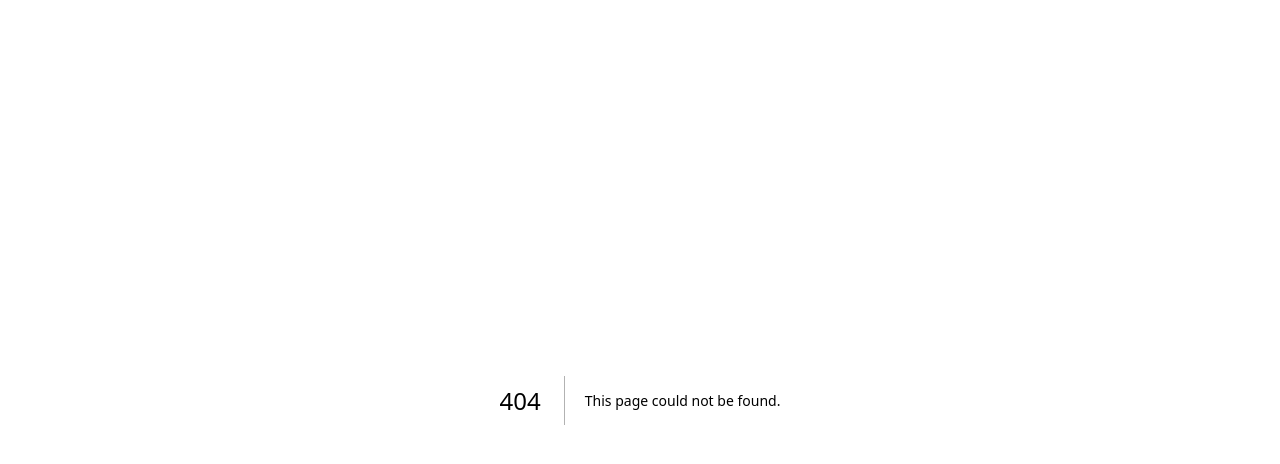
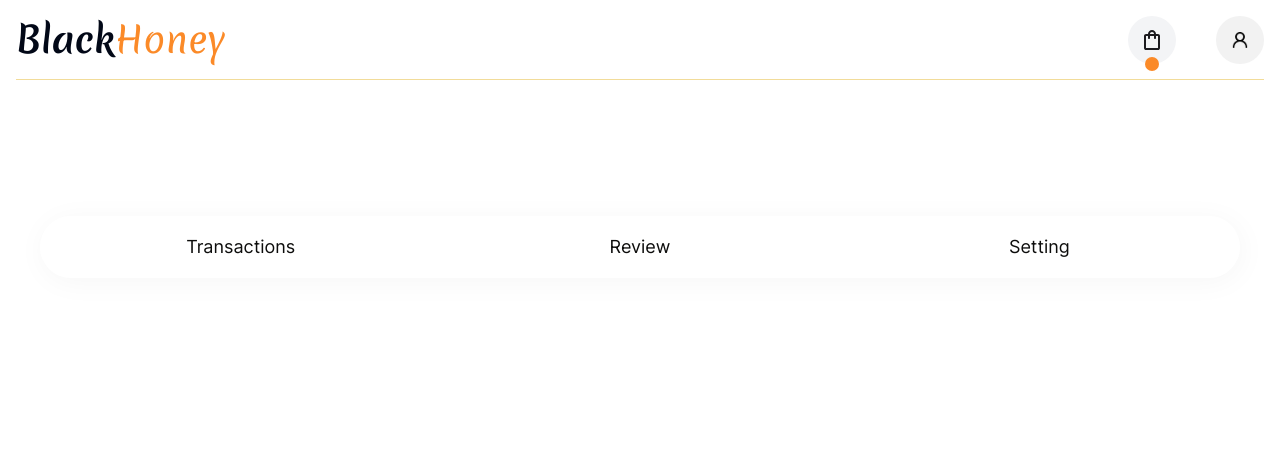
Before and after one commit to ngrwisnu/black-honey-website, a Next.js app: page /dashboard in a window 1280 px wide. Before the commit this address had no page. Shown: the top 464 px of the page. Built offline with nearby package versions, Linux system fonts and the light colour scheme.

Commit message:
feat(dashboard): create navigation for the dashboard page

```diff
--- /dev/null
+++ b/app/(dashboard)/dashboard/page.tsx
@@ -0,0 +1,19 @@
+import SideNav from "@/components/ui/dashboard/side-nav";
+import { AlignJustify } from "lucide-react";
+import React from "react";
+
+const Dashboard = () => {
+  return (
+    <>
+      <div
+        className="p-4 absolute top-20 left-0 flex sm:hidden"
+        aria-label="Open sidebar"
+      >
+        <AlignJustify />
+      </div>
+      <SideNav />
+    </>
+  );
+};
+
+export default Dashboard;
--- /dev/null
+++ b/app/(dashboard)/layout.tsx
@@ -0,0 +1,18 @@
+import Header from "@/components/header";
+import Container from "@/components/ui/container";
+import React from "react";
+
+interface DashboardLayoutProps {
+  children: React.ReactNode;
+}
+
+const DashboardLayout: React.FC<DashboardLayoutProps> = ({ children }) => {
+  return (
+    <>
+      <Header />
+      <Container className="mt-14">{children}</Container>
+    </>
+  );
+};
+
+export default DashboardLayout;
--- /dev/null
+++ b/components/ui/dashboard/side-nav.tsx
@@ -0,0 +1,32 @@
+import { AlignJustify } from "lucide-react";
+import Link from "next/link";
+import React from "react";
+
+const SideNav = () => {
+  const navList = [
+    { link: "/dashboard", name: "Transactions" },
+    { link: "/dashboard/review", name: "Review" },
+    { link: "/dashboard/setting", name: "Setting" },
+  ];
+
+  return (
+    <div className="w-4/5 sm:w-full flex flex-col sm:flex-row justify-start sm:justify-center  items-center absolute sm:relative left-0 top-20 bottom-0 shadow-xl sm:shadow-none bg-white sm:bg-none">
+      <div className="w-full flex sm:hidden p-4" aria-label="Close sidebar">
+        <AlignJustify />
+      </div>
+      <nav className="flex flex-col sm:flex-row justify-center sm:justify-normal items-start sm:rounded-full sm:border-[1px] sm:border-white sm:shadow-section w-full flex-1 sm:flex-initial sm:h-auto sm:w-[1200px]">
+        {navList.map((item: { link: string; name: string }) => (
+          <Link
+            href={item.link}
+            key={item.name}
+            className="w-full flex px-8 py-4 justify-center items-center sm:flex-1 text-lg font-normal text-body-primary"
+          >
+            {item.name}
+          </Link>
+        ))}
+      </nav>
+    </div>
+  );
+};
+
+export default SideNav;
```
